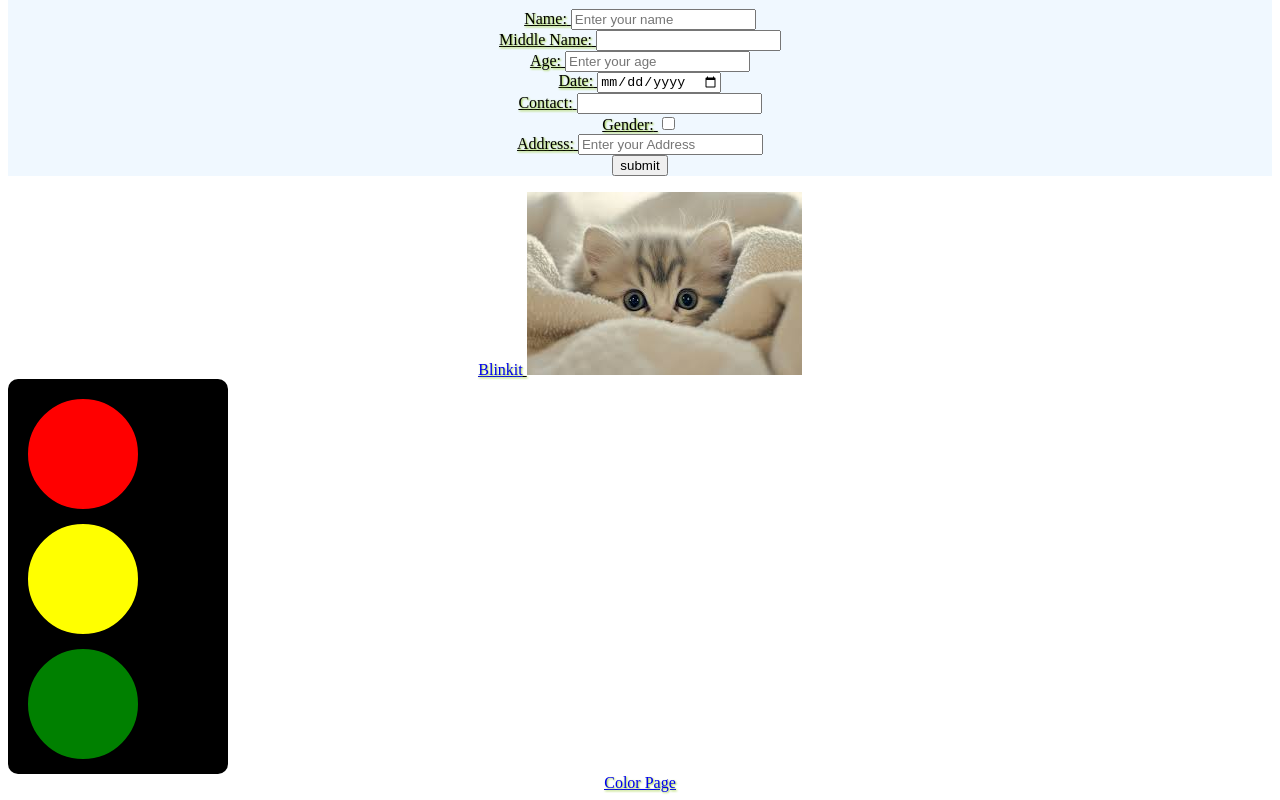
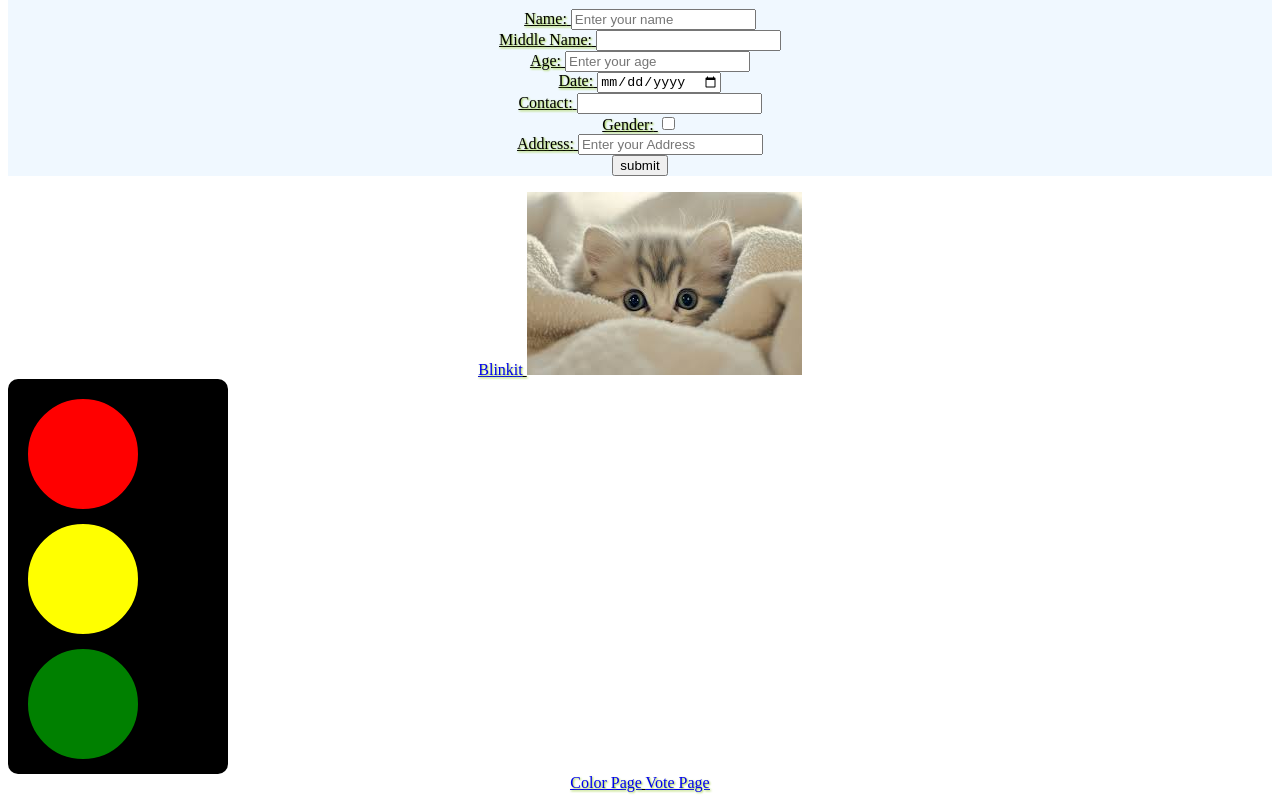
Before and after one commit to ShubhangiBiradar/skill-lab, a plain HTML site: page index.html in a window 1280 px wide. Shown: the part 1729-2529 px from the top of the page. Drawn offline with Linux system fonts and the light colour scheme.

Commit message:
vote page

```diff
--- a/index.html
+++ b/index.html
@@ -82,6 +82,7 @@
     <div id="div3"></div>
     </div>
     <a href="color.html">color page</a>
+    <a href="vote.html">vote page</a>
 
 </body>
 </html>
```
